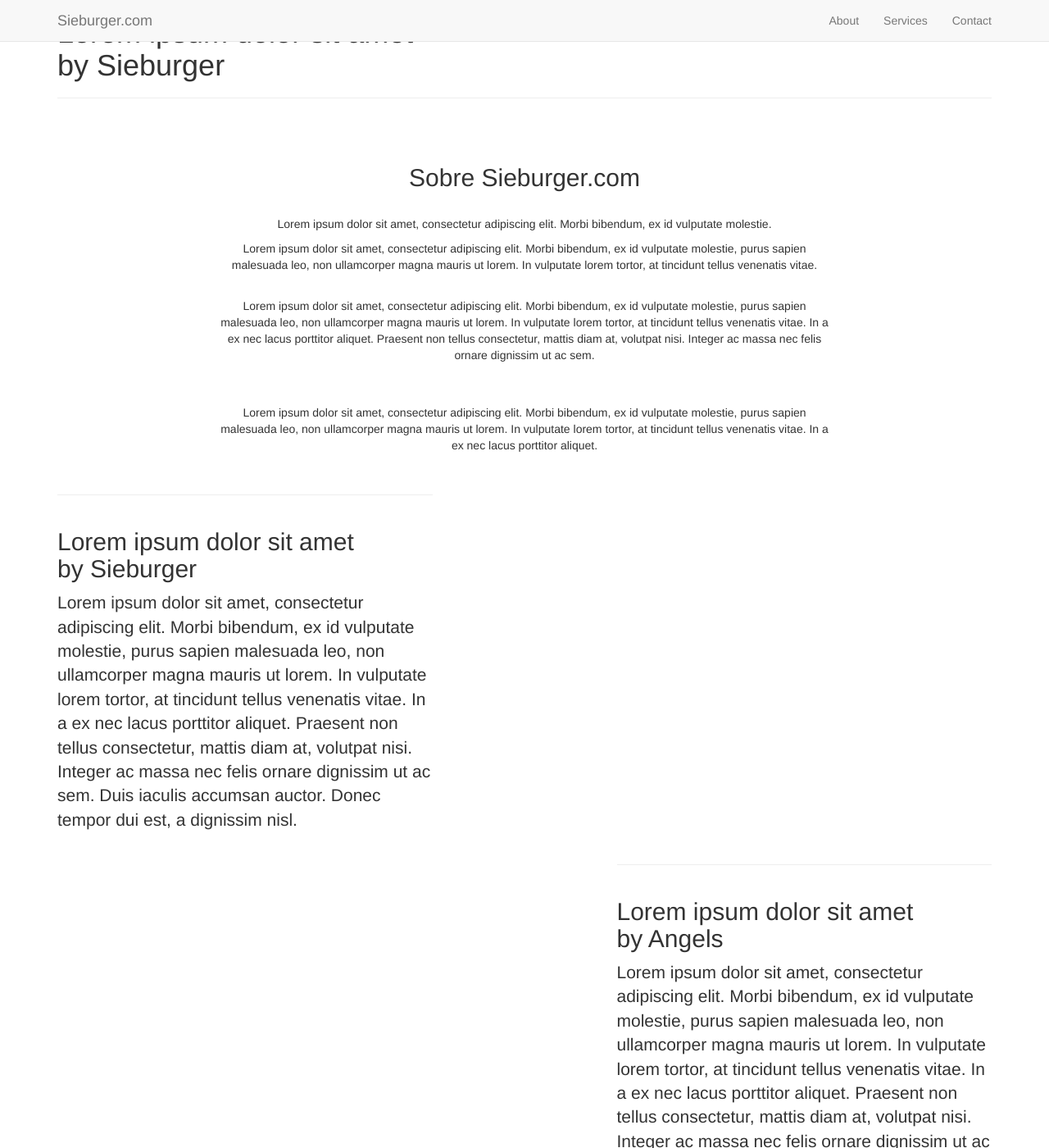
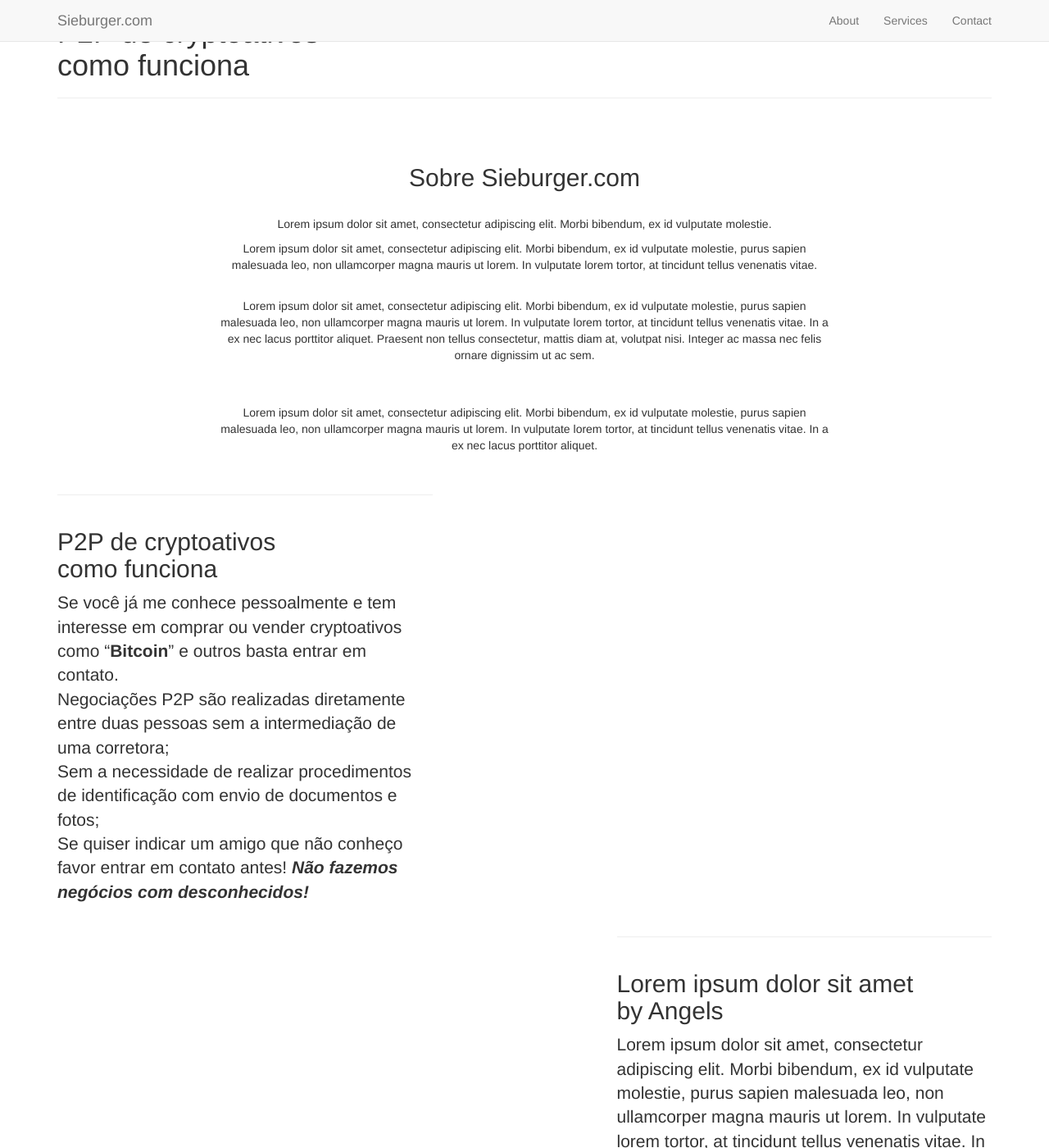
Before and after one commit to sieburger/sieburger.github.io, a Jekyll site: the page built from _posts/2014-09-21-services-1.markdown, in a window 1280 px wide and 1400 px high. Shown: the whole window at 82% size. Built offline with Jekyll 4.4.1, drawn with Linux system fonts in a browser that asks for light colours; nearby versions of some CDN libraries; some web fonts are replaced; library files that are not in the unit come from our copies.

Commit message:
Update 2014-09-21-services-1.markdown
p2p info

```diff
--- a/_posts/2014-09-21-services-1.markdown
+++ b/_posts/2014-09-21-services-1.markdown
@@ -2,7 +2,13 @@
 layout: default
 img: ipad.png
 category: Services
-title: Lorem ipsum dolor sit amet<br>by Sieburger
+title: P2P de cryptoativos<br>como funciona
 description: |
 ---
-  Lorem ipsum dolor sit amet, consectetur adipiscing elit. Morbi bibendum, ex id vulputate molestie, purus sapien malesuada leo, non ullamcorper magna mauris ut lorem. In vulputate lorem tortor, at tincidunt tellus venenatis vitae. In a ex nec lacus porttitor aliquet. Praesent non tellus consectetur, mattis diam at, volutpat nisi. Integer ac massa nec felis ornare dignissim ut ac sem. Duis iaculis accumsan auctor. Donec tempor dui est, a dignissim nisl.
+  Se você já me conhece pessoalmente e tem interesse em comprar ou vender cryptoativos como "**Bitcoin**" e outros basta entrar em contato.
+  <br>
+  Negociações P2P são realizadas diretamente entre duas pessoas sem a intermediação de uma corretora;
+  <br>
+  Sem a necessidade de realizar procedimentos de identificação com envio de documentos e fotos;
+  <br>
+  Se quiser indicar um amigo que não conheço favor entrar em contato antes! **_Não fazemos negócios com desconhecidos!_**
```
